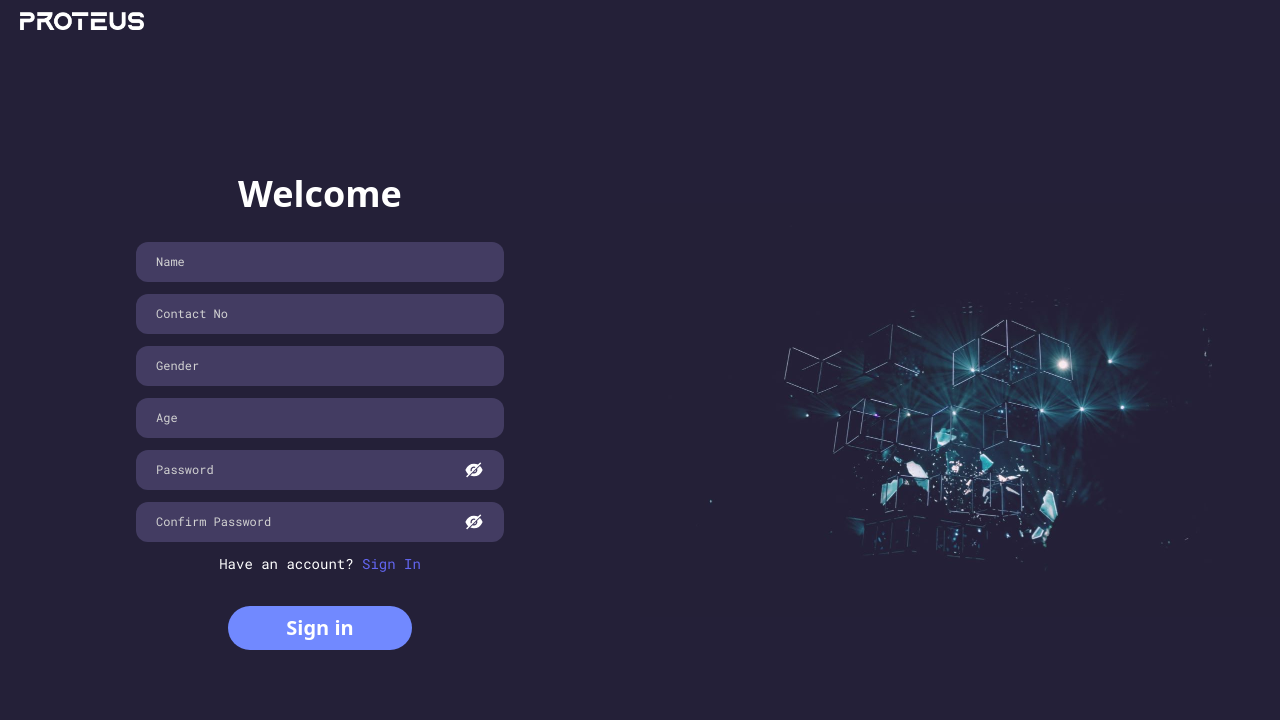
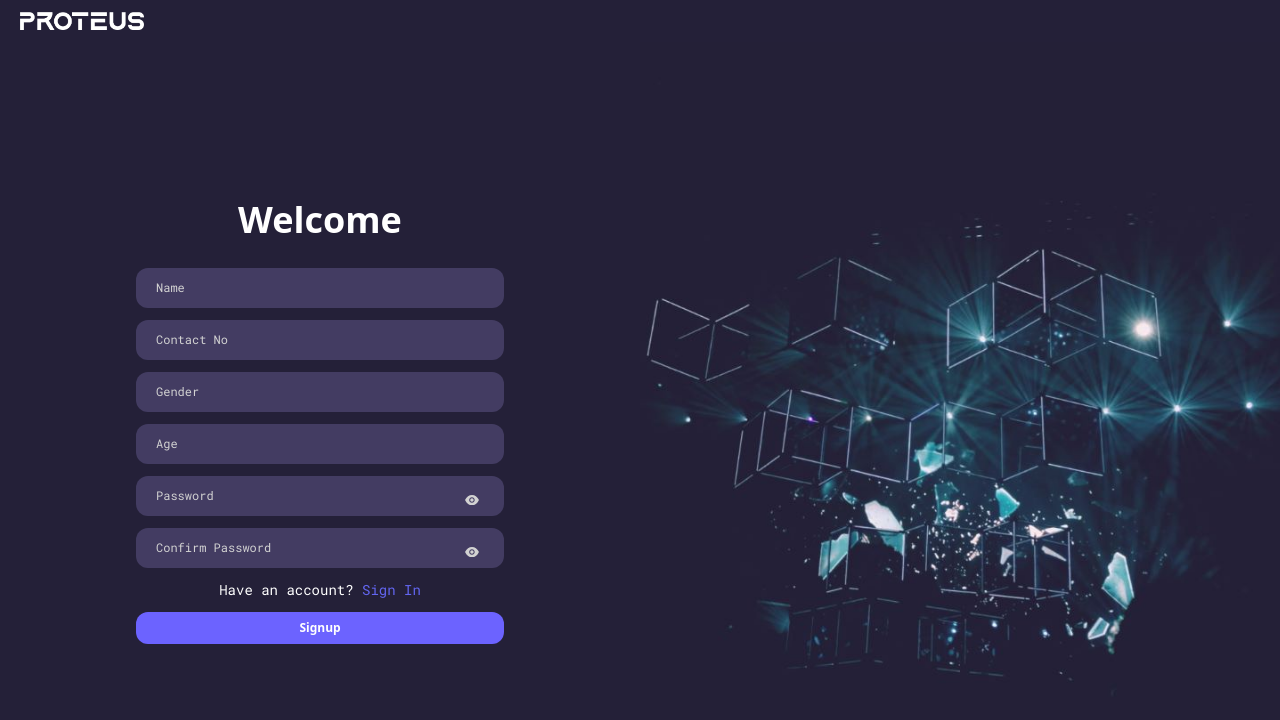
Before and after one commit to chandan0134/Proteus, a React (Create React App) app: page /signup in a window 1280 px wide. Shown: the top 720 px of the page. Built offline with nearby package versions, Linux system fonts and the light colour scheme.

Commit message:
sign up api

```diff
--- a/package.json
+++ b/package.json
@@ -6,6 +6,7 @@
     "@testing-library/jest-dom": "^5.16.5",
     "@testing-library/react": "^13.4.0",
     "@testing-library/user-event": "^13.5.0",
+    "axios": "^1.3.4",
     "react": "^18.2.0",
     "react-dom": "^18.2.0",
     "react-icons": "^4.8.0",
--- a/src/pages/signup.jsx
+++ b/src/pages/signup.jsx
@@ -1,10 +1,63 @@
 import React, { useState } from "react";
 import login from "../assets/signup-bg.jpg";
 import logo from "../assets/logo.png";
+import axios from "axios"
 import { AiFillEyeInvisible, AiFillEye } from "react-icons/ai";
 
 const Signup = () => {
   const [showPassword, setShowPassword] = useState(false);
+  const [name, setName] = useState("");
+  const [contactNo, setContactNo] = useState("");
+  const [gender, setGender] = useState("");
+  const [age, setAge] = useState("");
+  const [password, setPassword] = useState("");
+  const [confirmPassword, setConfirmPassword] = useState("");
+
+  const handleSubmit = async (e) => {
+    e.preventDefault();
+
+    if (password !== confirmPassword) {
+      alert("Passwords do not match");
+      return;
+    }
+
+    // try {
+      axios.get("http://0217-2402-3a80-1c73-aff6-cd86-4e6d-a408-6371.ngrok.io/")
+      .then((res)=>{console.log(res)})
+    // } catch (error) {
+    //   console.error(error);
+    //   alert("Error generating keys"); // updated alert message
+    //   return; // added return statement to exit the function
+    // }
+
+    // try {
+    //   const response= await fetch("http://192.168.226.85:8000/login", {
+    //     method: "POST",
+    //     headers: {
+    //       "Content-Type": "application/json",
+    //     },
+    //     body: JSON.stringify({
+    //       name,
+    //       contactNo,
+    //       gender,
+    //       age,
+    //       password,
+    //     }),
+    //   });
+
+    //   const data = await response.json();
+    //   if (data.success) {
+    //     alert("Signup successful");
+    //     localStorage.setItem("user", JSON.stringify(data.user));
+    //   } else {
+    //     alert(data.message);
+    //   }
+    // } catch (error) {
+    //   console.error(error);
+    //   alert("Error signing up");
+    // }
+  };
+
 
   return (
     <div className=" w-full h-screen bg-[#242038] ">
@@ -13,7 +66,10 @@ const Signup = () => {
       </div>
       <div className=" w-full h-[92vh] grid grid-cols-1 sm:grid-cols-2 bg-[#242038] ">
         <div className=" flex flex-col justify-center items-center ">
-          <form className=" max-w-[400px] w-full mx-auto  p-4  rounded-xl ">
+          <form
+            className=" max-w-[400px] w-full mx-auto  p-4  rounded-xl "
+            onSubmit={handleSubmit}
+          >
             <h1 className=" text-4xl text-center font-bold pt-6 pb-4 text-white">
               Welcome
             </h1>
@@ -23,6 +79,8 @@ const Signup = () => {
                 className="  bg-transparent p-2 text-[#D2D2D2] border-transparent focus:outline-none placeholder:text-[#D2D2D2] placeholder:font-robotomono text-xs"
                 type="text"
                 placeholder="Name"
+                value={name}
+                onChange={(e) => setName(e.target.value)}
               />
             </div>
             <div className="  flex flex-col py-1 px-3  bg-[#433C62] rounded-[12px] ">
@@ -30,6 +88,8 @@ const Signup = () => {
                 className="  bg-transparent p-2 text-[#D2D2D2] border-transparent focus:outline-none placeholder:text-[#D2D2D2] placeholder:font-robotomono text-xs"
                 type="tel"
                 placeholder="Contact No"
+                value={contactNo}
+                onChange={(e) => setContactNo(e.target.value)}
               />
             </div>
             <div className="  flex flex-col py-1 px-3  bg-[#433C62] rounded-[12px] my-3 ">
@@ -37,54 +97,61 @@ const Signup = () => {
                 className="  bg-transparent p-2 text-[#D2D2D2] border-transparent focus:outline-none placeholder:text-[#D2D2D2] placeholder:font-robotomono text-xs"
                 type="text"
                 placeholder="Gender"
+                value={gender}
+                onChange={(e) => setGender(e.target.value)}
                 />
                 </div>
                 <div className="  flex flex-col py-1 px-3  bg-[#433C62] rounded-[12px] ">
                 <input
-                className="  bg-transparent p-2 text-[#D2D2D2] border-transparent focus:outline-none placeholder:text-[#D2D2D2] placeholder:font-robotomono text-xs"
+                className=" bg-transparent p-2 text-[#D2D2D2] border-transparent focus:outline-none placeholder:text-[#D2D2D2] placeholder:font-robotomono text-xs"
                 type="number"
                 placeholder="Age"
+                value={age}
+                onChange={(e) => setAge(e.target.value)}
                 />
                 </div>
-
-            <div className="  flex flex-col py-1 px-3 bg-[#433C62] rounded-[12px] my-3 ">
-              <div className=" relative ">
+                <div className="  flex flex-col py-1 px-3  bg-[#433C62] rounded-[12px] my-3 ">
+                <div className="relative">
                 <input
-                  className="  bg-transparent p-2 text-[#D2D2D2] focus:outline-none placeholder:text-[#D2D2D2] placeholder:font-robotomono text-xs"
+                className=" bg-transparent p-2 text-[#D2D2D2] border-transparent focus:outline-none placeholder:text-[#D2D2D2] placeholder:font-robotomono text-xs pr-10"
                 type={showPassword ? "text" : "password"}
                 placeholder="Password"
+                value={password}
+                onChange={(e) => setPassword(e.target.value)}
                 />
-                <button
-                  type="button"
-                  onClick={() => setShowPassword(!showPassword)}
-                  className=" absolute inset-y-0 right-0 p-2 flex items-center text-white"
-                >
                 {showPassword ? (
-                    <AiFillEye size={20} />
+                <AiFillEyeInvisible
+                className="absolute top-3 right-3 text-[#D2D2D2] cursor-pointer"
+                onClick={() => setShowPassword(false)}
+                />
                 ) : (
-                    <AiFillEyeInvisible size={20} />
+                <AiFillEye
+                className="absolute top-3 right-3 text-[#D2D2D2] cursor-pointer"
+                onClick={() => setShowPassword(true)}
+                />
                 )}
-                </button>
                 </div>
                 </div>
-            <div className="  flex flex-col py-1 px-3 bg-[#433C62] rounded-[12px]">
-              <div className=" relative ">
+                <div className="  flex flex-col py-1 px-3  bg-[#433C62] rounded-[12px] my-3 ">
+                <div className="relative">
                 <input
-                  className="  bg-transparent p-2 text-[#D2D2D2] focus:outline-none  placeholder:text-[#D2D2D2]  placeholder:font-robotomono text-xs"
+                className=" bg-transparent p-2 text-[#D2D2D2] border-transparent focus:outline-none placeholder:text-[#D2D2D2] placeholder:font-robotomono text-xs pr-10"
                 type={showPassword ? "text" : "password"}
                 placeholder="Confirm Password"
+                value={confirmPassword}
+                onChange={(e) => setConfirmPassword(e.target.value)}
                 />
-                <button
-                  type="button"
-                  onClick={() => setShowPassword(!showPassword)}
-                  className=" absolute inset-y-0 right-0 p-2 flex items-center text-white"
-                >
                 {showPassword ? (
-                    <AiFillEye size={20} />
+                <AiFillEyeInvisible
+                className="absolute top-3 right-3 text-[#D2D2D2] cursor-pointer"
+                onClick={() => setShowPassword(false)}
+                />
                 ) : (
-                    <AiFillEyeInvisible size={20} />
+                <AiFillEye
+                className="absolute top-3 right-3 text-[#D2D2D2] cursor-pointer"
+                onClick={() => setShowPassword(true)}
+                />
                 )}
-                </button>
                 </div>
                 </div>
                 <div className=" font-robotomono my-3 text-center text-white text-sm">
@@ -95,16 +162,13 @@ const Signup = () => {
                 </a>{" "}
               </p>
             </div>
-            <div className="flex justify-center items-center ">
-              <button class="  w-[50%] bg-[#7189FF] rounded-[35px] my-5 py-2 font-bold text-xl text-white ">
-                Sign in
+                <button className=" bg-[#6C63FF] text-white w-full rounded-[12px] py-2 text-xs font-bold">
+                Signup
                 </button>
-            </div>
                 </form>
                 </div>
-
-        <div className=" hidden sm:block rounded-lg">
-          <img className="w-full h-full object-contain" src={login} />
+                <div className=" hidden sm:block">
+                  <img className=" h-full w-full object-cover" src={login} alt="" />
                 </div>
               </div>
               </div>
```
Also changed, not shown: 1 other file (tests, documents, lock files or other folders). Lines whose indentation alone changed are shown as unchanged.
